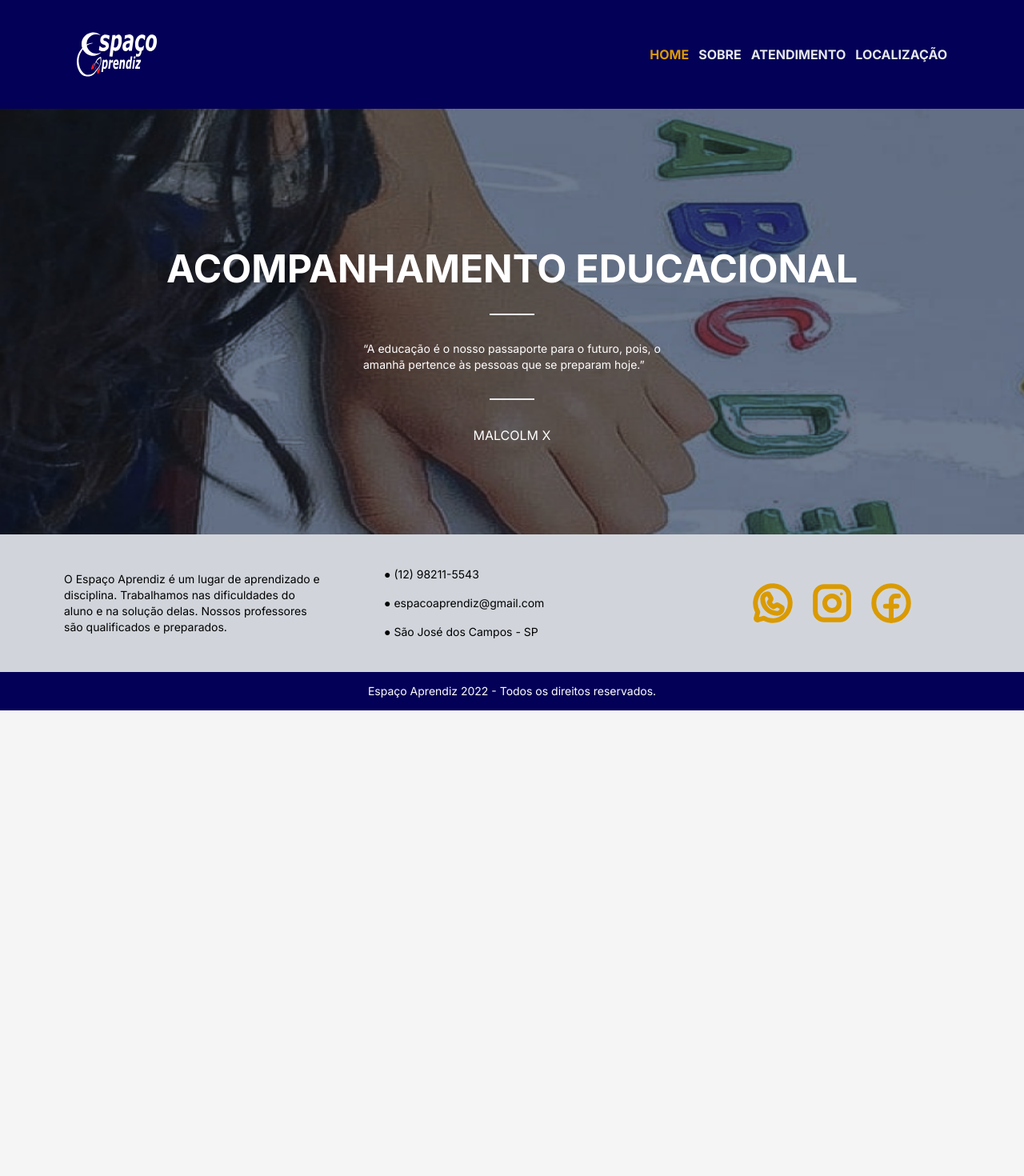
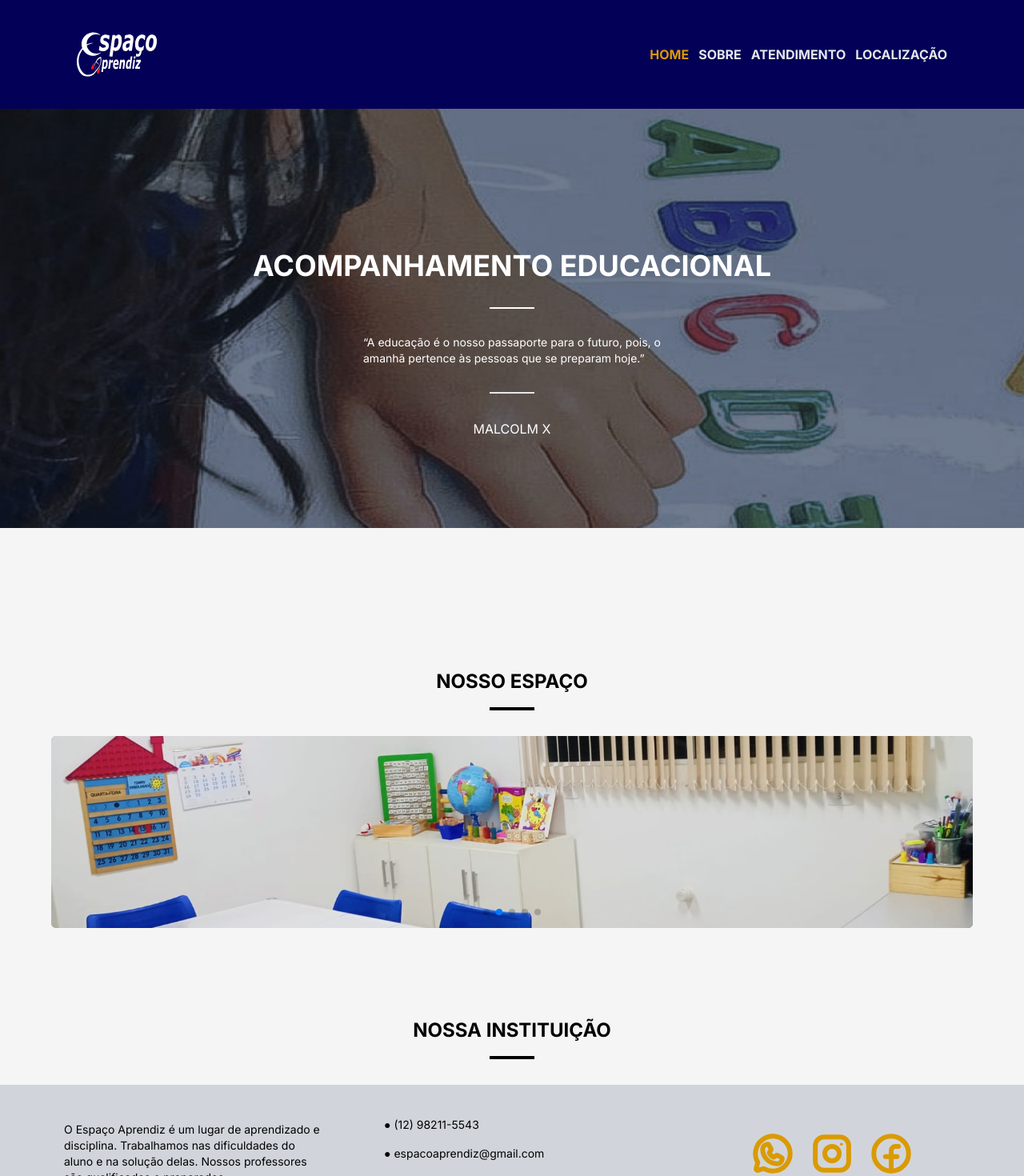
Before and after one commit to Renan-Zanin/espaco-aprendiz, a React (Vite) app: page / in a window 1280 px wide. Shown: the top 1470 px of the page at 80% size. Before the commit the page ends 888 px from the top, so only its background shows below. Built offline with nearby package versions, Linux system fonts and the light colour scheme.

Commit message:
slide swiper resize

```diff
--- a/src/components/SwiperGallery.jsx
+++ b/src/components/SwiperGallery.jsx
@@ -31,21 +31,21 @@ export function SwiperGallery() {
         }}
         pagination={true}
         modules={[Autoplay, EffectCoverflow, Pagination]}
-        className="w-[970px] h-[400px] rounded-md"
+        className="w-[90vw] h-[30vh] rounded-md"
       >
-        <SwiperSlide>
+        <SwiperSlide className="flex items-center">
           <img src="./img/gallery1.jpeg" />
         </SwiperSlide>
-        <SwiperSlide>
+        <SwiperSlide className="flex items-center">
           <img src="./img/gallery2.jpeg" />
         </SwiperSlide>
-        <SwiperSlide>
+        <SwiperSlide className="flex items-center">
           <img src="./img/gallery3.jpeg" />
         </SwiperSlide>
-        <SwiperSlide>
+        <SwiperSlide className="flex items-center">
           <img src="./img/gallery4.jpeg" />
         </SwiperSlide>
-        <SwiperSlide>
+        <SwiperSlide className="flex items-center">
           <img src="./img/gallery5.jpeg" />
         </SwiperSlide>
       </Swiper>
--- a/src/pages/Home.jsx
+++ b/src/pages/Home.jsx
@@ -7,30 +7,30 @@ export function Home() {
   return (
     <div className="">
       <div className="flex flex-col py-24 items-center justify-center bg-home bg-cover text-white">
-        <h1 className='text-2xl font-bold mt-20 sm:text-5xl'>ACOMPANHAMENTO EDUCACIONAL</h1>
+        <h1 className='text-2xl font-bold mt-20 sm:text-2xl lg:text-3xl xl:text-4xl 2xl:text-5xl'>ACOMPANHAMENTO EDUCACIONAL</h1>
         <Element color="white"/>
         <p className="text-sm">“A educação é o nosso passaporte para o futuro, pois, o <br/> amanhã pertence às pessoas que se preparam hoje.”</p>
         <Element />
         <span className="mb-4">MALCOLM X</span>
       </div>
-      {/* <main className="flex flex-col items-center mt-24">
-        <h1 className="text-2xl font-bold">ATENDIMENTOS</h1>
+      <main className="flex flex-col items-center mt-24">
+        {/* <h1 className="text-2xl font-bold">ATENDIMENTOS</h1>
         <div className=" mt-4 mb-8 w-14 border-b-4 border-black"></div>
-        <div className="flex gap-8 flex-wrap">
+        <div className="flex flex-1 gap-8 flex-wrap">
           <Card img="./img/acompanhamento.png" title="ACOMPANHAMENTO ESCOLAR" subtitle="FUNDAMENTAL I E II"/>
           <Card img="./img/reforco.png" title="REFORÇO ESCOLAR" subtitle="FUNDAMENTAL I E II"/>
           <Card img="./img/atendimento.png" title="ATENDIMENTO" subtitle="PSICOPEDAGÓGICO" />
-        </div>
+        </div> */}
 
         <h1 className="mt-20 text-2xl font-bold">NOSSO ESPAÇO</h1>
         <div className=" mt-4 w-14 border-b-4 border-black"></div>
         <div className="my-8">
-          <SwiperGallery />
+          <SwiperGallery/>
         </div>
 
         <h1 className="mt-20 text-2xl font-bold">NOSSA INSTITUIÇÃO</h1>
         <div className=" mt-4 mb-8 w-14 border-b-4 border-black"></div>
-        <div className="w-[900px] px-0 flex items-center justify-between">
+        {/* <div className="w-[900px] px-0 flex items-center justify-between">
           <div className="flex flex-col gap-y-20">
             <div className="flex items-center">
               <img className="h-20 pr-6" src="./img/student.svg" alt="student" />
@@ -47,9 +47,9 @@ export function Home() {
               <strong>TRATAMENTO<br/>PERSONALIZADO</strong>
             </div>
           </div>
-          <img src="./img/child.svg" alt="" />
-        </div>
-      </main> */}
+          <img className="mb-20" src="./img/child.svg" alt="" />
+        </div> */}
+      </main>
     </div>
   )
 }
```
